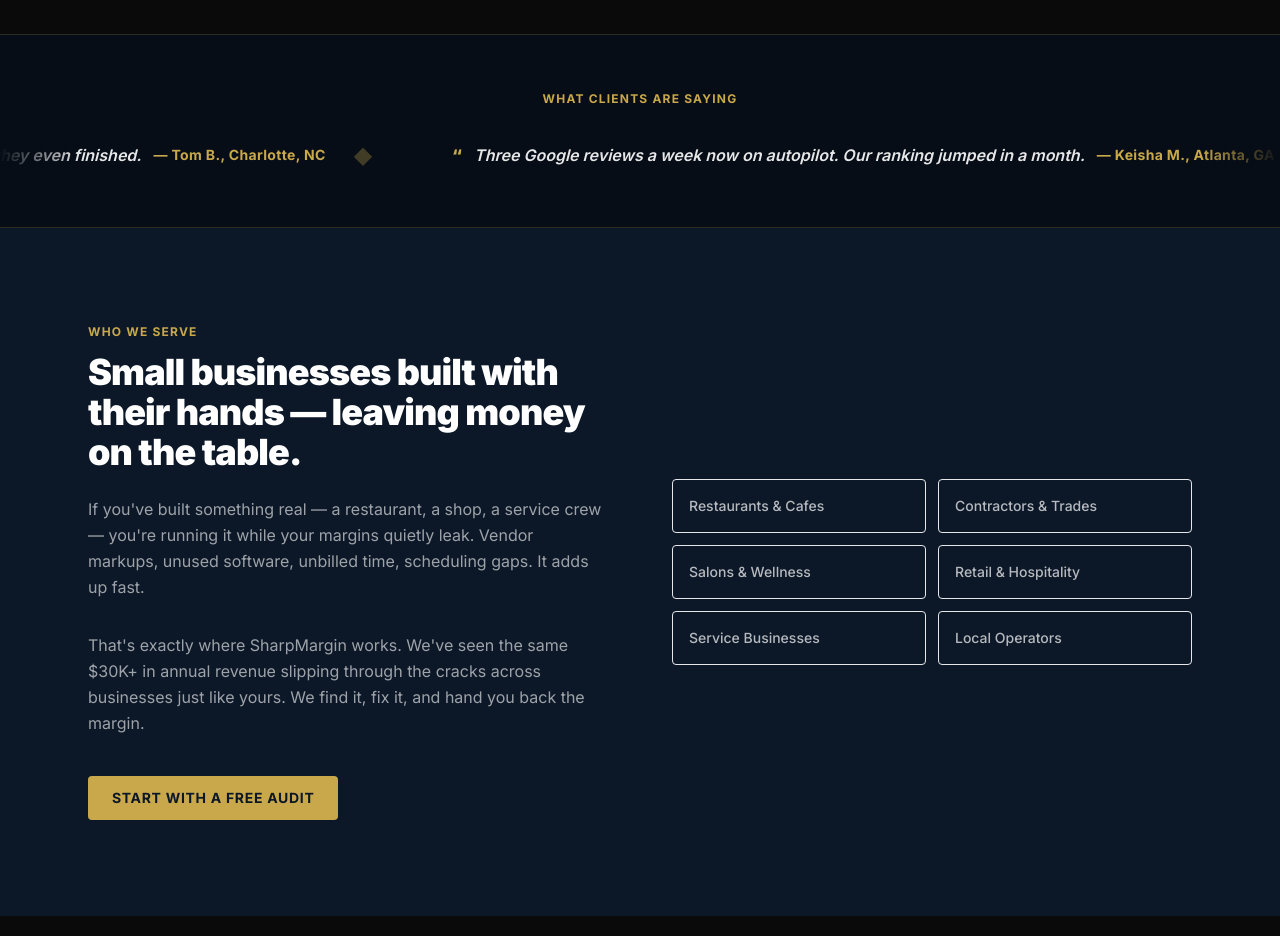
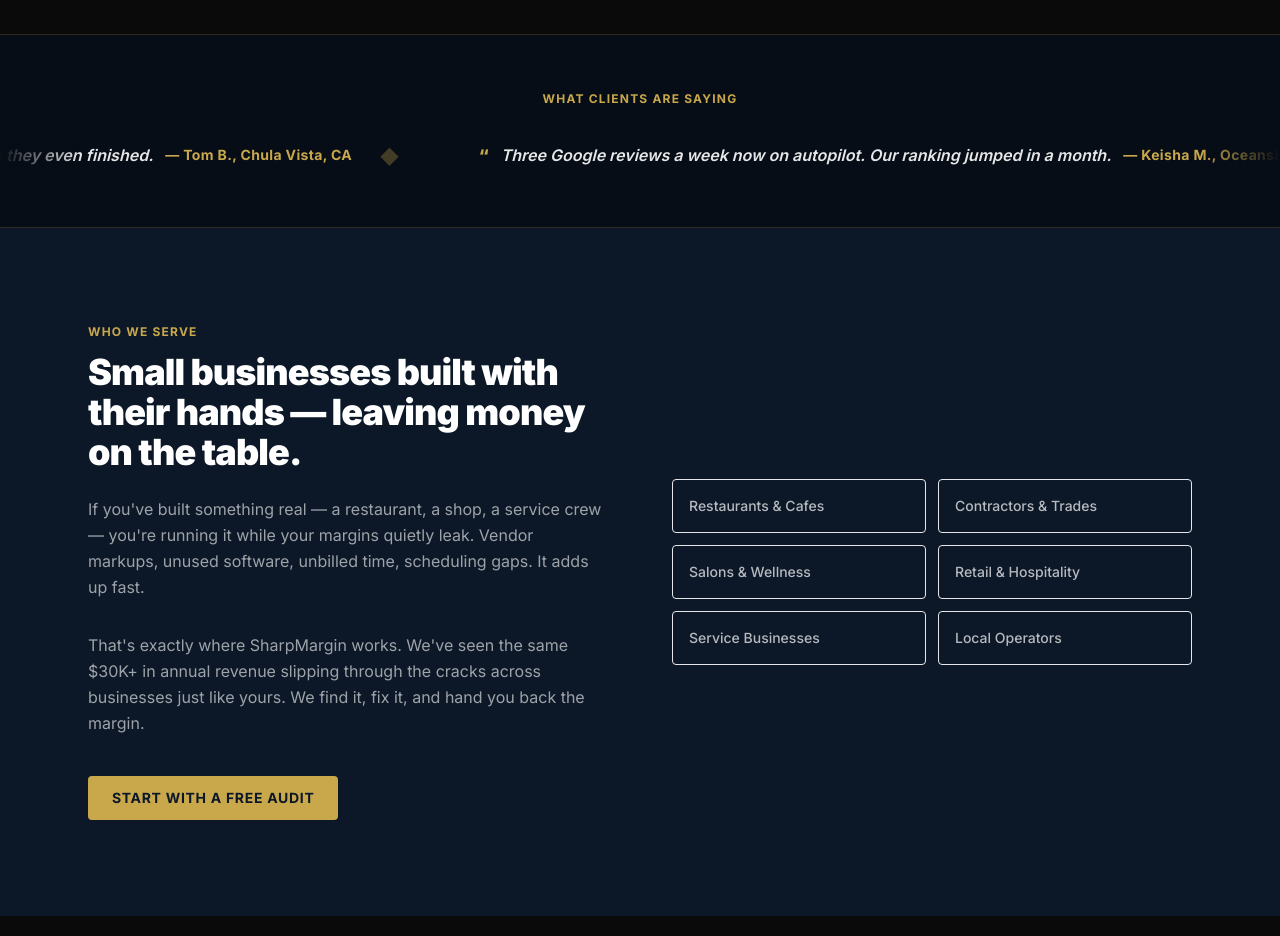
Before and after one commit to NobleLandCo/sharpmargin, a Next.js app: page / in a window 1280 px wide. Shown: the part 1380-2316 px from the top of the page. Built offline with nearby package versions, Linux system fonts and the light colour scheme.

Commit message:
Update testimonial cities to San Diego area

```diff
--- a/src/app/page.tsx
+++ b/src/app/page.tsx
@@ -45,20 +45,20 @@ const stats = [
 const industries = ["Restaurants & Cafes", "Contractors & Trades", "Salons & Wellness", "Retail & Hospitality", "Service Businesses", "Local Operators"];
 
 const testimonials = [
-  { quote: "Recovered $1,400/month in the first 30 days. Wish we'd done this years ago.", name: "Marcus T.", city: "Phoenix, AZ" },
-  { quote: "The booking system alone paid for the entire year in two weeks.", name: "Sandra K.", city: "Denver, CO" },
-  { quote: "Found $800/month in software we weren't even using anymore.", name: "Ray L.", city: "Austin, TX" },
-  { quote: "Finally have a maintenance plan bringing in recurring revenue every month.", name: "Diane P.", city: "Nashville, TN" },
-  { quote: "The audit took 48 hours. The ROI was obvious before they even finished.", name: "Tom B.", city: "Charlotte, NC" },
-  { quote: "Three Google reviews a week now on autopilot. Our ranking jumped in a month.", name: "Keisha M.", city: "Atlanta, GA" },
-  { quote: "Best $500/month I spend. Honestly it pays for itself 4x over.", name: "James R.", city: "Las Vegas, NV" },
-  { quote: "We were leaving $1,200/month on the table and didn't even know it.", name: "Cynthia H.", city: "Tampa, FL" },
-  { quote: "Straightforward, fast, and they actually built everything themselves.", name: "Derek W.", city: "Columbus, OH" },
-  { quote: "No fluff. Just found the money and fixed it. That's exactly what we needed.", name: "Priya N.", city: "Dallas, TX" },
-  { quote: "I thought we were running lean. We were bleeding $1,100/month. Fixed in 3 weeks.", name: "Carlos M.", city: "San Antonio, TX" },
-  { quote: "Our cafe had more waste than I realized. SharpMargin paid for itself in the first month.", name: "Lisa F.", city: "Portland, OR" },
-  { quote: "They found vendor overcharges I'd been paying for 2 years. Got it all restructured fast.", name: "Tony R.", city: "Sacramento, CA" },
-  { quote: "Didn't expect much from a free audit. Left with a roadmap that recovered $900/month.", name: "Beth A.", city: "Seattle, WA" },
+  { quote: "Recovered $1,400/month in the first 30 days. Wish we'd done this years ago.", name: "Marcus T.", city: "San Diego, CA" },
+  { quote: "The booking system alone paid for the entire year in two weeks.", name: "Sandra K.", city: "La Jolla, CA" },
+  { quote: "Found $800/month in software we weren't even using anymore.", name: "Ray L.", city: "Carlsbad, CA" },
+  { quote: "Finally have a maintenance plan bringing in recurring revenue every month.", name: "Diane P.", city: "Encinitas, CA" },
+  { quote: "The audit took 48 hours. The ROI was obvious before they even finished.", name: "Tom B.", city: "Chula Vista, CA" },
+  { quote: "Three Google reviews a week now on autopilot. Our ranking jumped in a month.", name: "Keisha M.", city: "Oceanside, CA" },
+  { quote: "Best $500/month I spend. Honestly it pays for itself 4x over.", name: "James R.", city: "Escondido, CA" },
+  { quote: "We were leaving $1,200/month on the table and didn't even know it.", name: "Cynthia H.", city: "El Cajon, CA" },
+  { quote: "Straightforward, fast, and they actually built everything themselves.", name: "Derek W.", city: "Poway, CA" },
+  { quote: "No fluff. Just found the money and fixed it. That's exactly what we needed.", name: "Priya N.", city: "San Marcos, CA" },
+  { quote: "I thought we were running lean. We were bleeding $1,100/month. Fixed in 3 weeks.", name: "Carlos M.", city: "Vista, CA" },
+  { quote: "Our cafe had more waste than I realized. SharpMargin paid for itself in the first month.", name: "Lisa F.", city: "Solana Beach, CA" },
+  { quote: "They found vendor overcharges I'd been paying for 2 years. Got it all restructured fast.", name: "Tony R.", city: "La Mesa, CA" },
+  { quote: "Didn't expect much from a free audit. Left with a roadmap that recovered $900/month.", name: "Beth A.", city: "Coronado, CA" },
 ];
 
 const jsonLd = {
```
